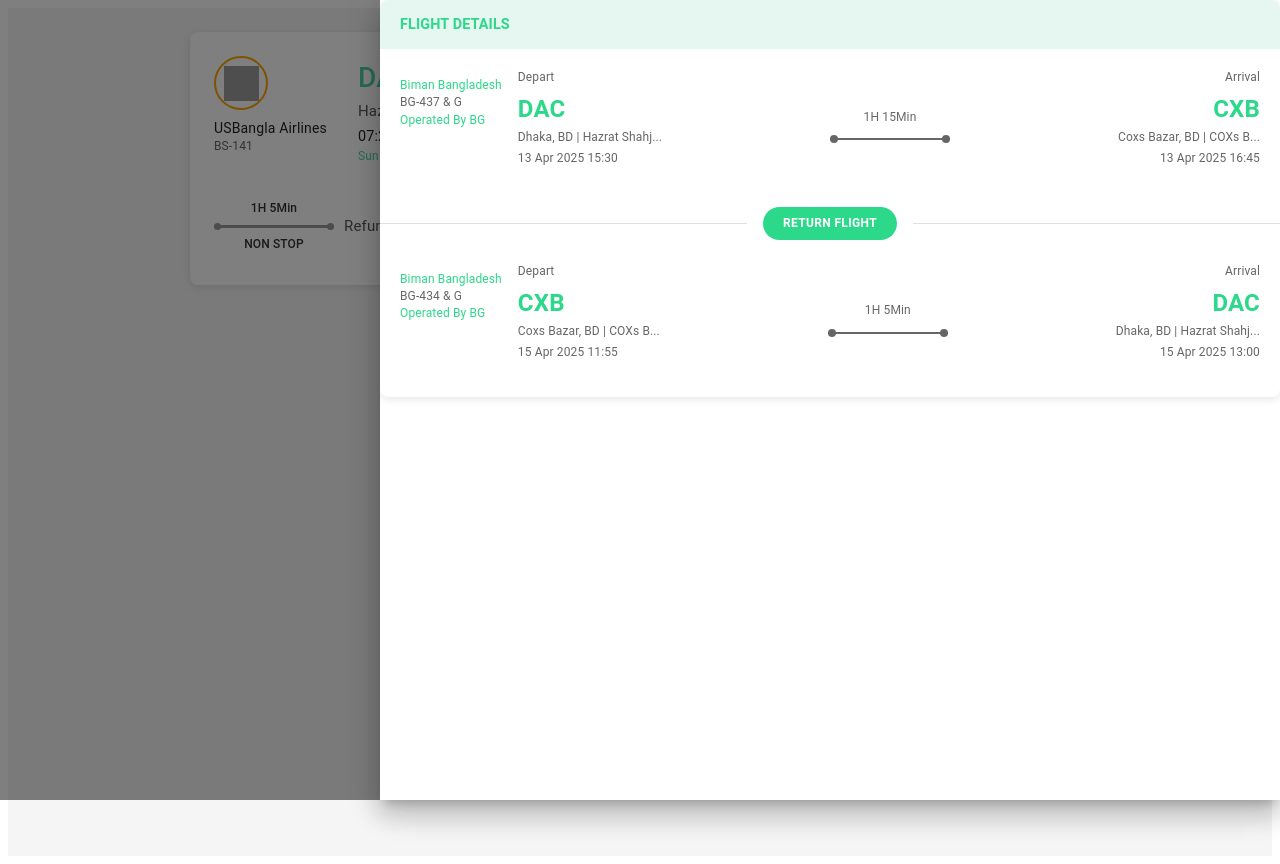
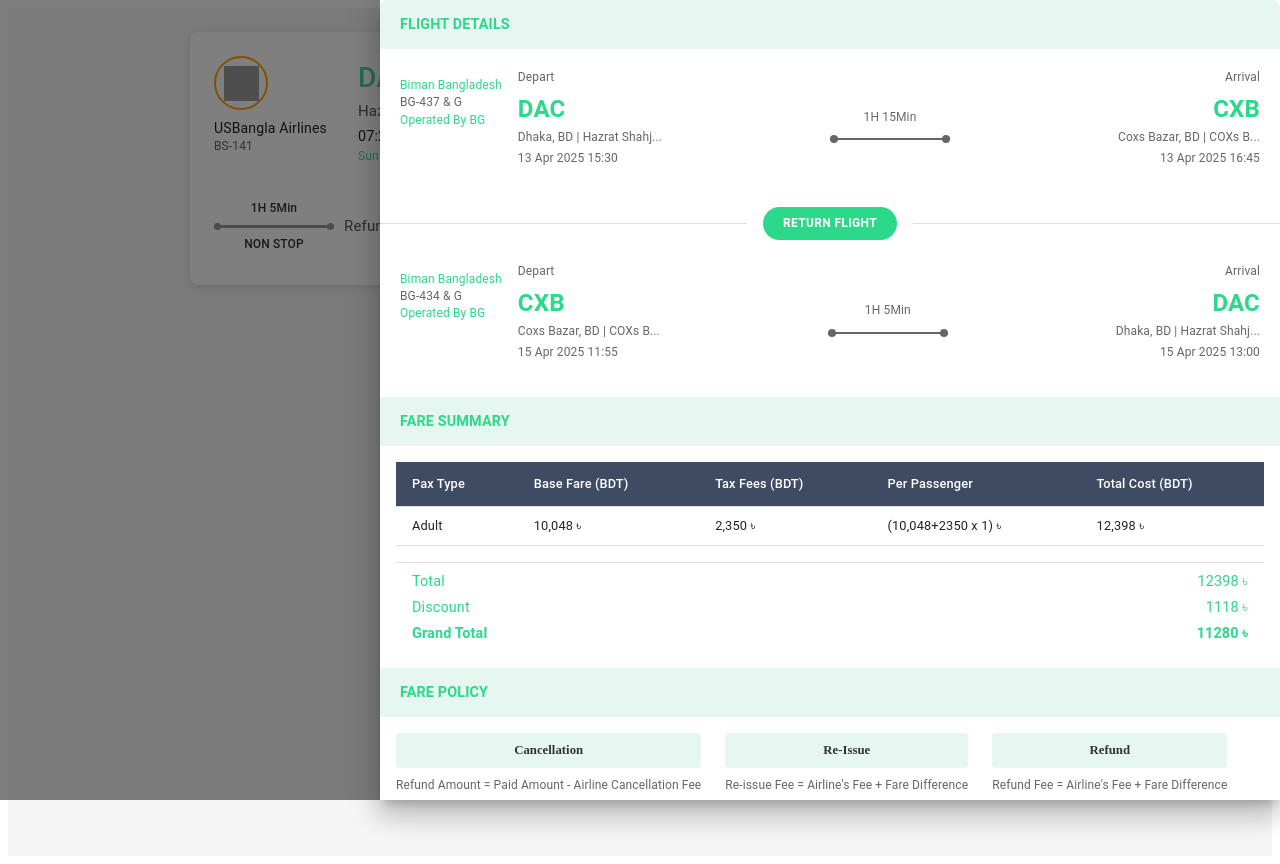
Before and after one commit to rajib18197/Test-Next, a React (Vite) app: page /1 in a window 1280 px wide. Both pictures are taken after a click on the button "FLIGHT DETAILS". Built offline with nearby package versions, Linux system fonts and the light colour scheme; grey boxes are pictures that could not be loaded; some icons are missing.

Commit message:
Add Flight details UI - some minor changes on UI

```diff
--- a/src/features/flight/FlightCard.tsx
+++ b/src/features/flight/FlightCard.tsx
@@ -467,6 +467,13 @@
               arrivalTime: "13:00",
               duration: "1H 5Min",
             }}
+            fareSummary={{
+              baseFare: 10048,
+              taxFees: 2350,
+              totalCost: 12398,
+              discount: 1118,
+              grandTotal: 11280,
+            }}
           />
         </FlightDetailsDrawer>
       </PriceSection>
--- a/src/features/flight/FlightDetails.tsx
+++ b/src/features/flight/FlightDetails.tsx
@@ -1,7 +1,18 @@
 import type React from "react";
-import { Box, Typography, Paper, styled, Button, Tooltip } from "@mui/material";
-// import AirlineLogo from "./airline-logo";
-
+import {
+  Box,
+  Typography,
+  Paper,
+  styled,
+  Button,
+  Tooltip,
+  Table,
+  TableBody,
+  TableCell,
+  TableHead,
+  TableRow,
+  Grid,
+} from "@mui/material";
 // Custom styled components
 const FlightDetailsContainer = styled(Paper)({
   borderRadius: 8,
@@ -12,7 +23,7 @@
   margin: "0 auto",
 });
 
-const FlightDetailsHeader = styled(Box)({
+const SectionHeader = styled(Box)({
   backgroundColor: "#e6f7f2",
   padding: "12px 20px",
 });
@@ -81,6 +92,55 @@
   zIndex: 0,
 });
 
+// New styled components for fare summary and policy
+const StyledTableCell = styled(TableCell)({
+  padding: "10px 16px",
+  fontSize: "0.8rem",
+});
+
+const StyledTableHeaderCell = styled(TableCell)({
+  padding: "10px 16px",
+  fontSize: "0.8rem",
+  backgroundColor: "#3f4b63",
+  color: "white",
+});
+
+const PolicyBox = styled(Box)({
+  backgroundColor: "#e6f7f2",
+  padding: "10px",
+  borderRadius: "4px",
+  fontSize: "0.8rem",
+  fontWeight: "bold",
+  color: "#333",
+  textAlign: "center",
+  marginBottom: "8px",
+});
+
+const PolicyText = styled(Typography)({
+  fontSize: "0.75rem",
+  color: "#666",
+});
+
+const FooterContainer = styled(Box)({
+  backgroundColor: "#2cd889",
+  padding: "16px 20px",
+  display: "flex",
+  justifyContent: "space-between",
+  alignItems: "center",
+});
+
+const BookHoldButton = styled(Button)({
+  backgroundColor: "#3f4b63",
+  color: "white",
+  borderRadius: 25,
+  padding: "8px 24px",
+  fontWeight: "bold",
+  textTransform: "uppercase",
+  "&:hover": {
+    backgroundColor: "#2d3748",
+  },
+});
+
 interface FlightDetailsProps {
   outboundFlight: {
     airline: string;
@@ -122,16 +182,24 @@
     arrivalTime: string;
     duration: string;
   };
+  fareSummary?: {
+    baseFare: number;
+    taxFees: number;
+    totalCost: number;
+    discount: number;
+    grandTotal: number;
+  };
 }
 
 const FlightDetails: React.FC<FlightDetailsProps> = ({
   outboundFlight,
   returnFlight,
+  fareSummary,
 }) => {
   return (
     <FlightDetailsContainer>
       {/* Header */}
-      <FlightDetailsHeader>
+      <SectionHeader>
         <Typography
           variant="subtitle1"
           sx={{
@@ -142,15 +210,12 @@
         >
           FLIGHT DETAILS
         </Typography>
-      </FlightDetailsHeader>
+      </SectionHeader>
 
       {/* Outbound Flight */}
       <FlightSegment>
         {/* Airline Logo and Info */}
         <Box>
-          {/* <AirlineLogoContainer>
-            <AirlineLogo />
-          </AirlineLogoContainer> */}
           <Typography
             variant="body2"
             sx={{ color: "#2cd889", fontSize: "0.75rem", mt: 1 }}
@@ -296,9 +361,6 @@
       <FlightSegment>
         {/* Airline Logo and Info */}
         <Box>
-          {/* <AirlineLogoContainer>
-            <AirlineLogo />
-          </AirlineLogoContainer> */}
           <Typography
             variant="body2"
             sx={{ color: "#2cd889", fontSize: "0.75rem", mt: 1 }}
@@ -423,6 +485,130 @@
           </Box>
         </Box>
       </FlightSegment>
+
+      {/* FARE SUMMARY SECTION */}
+      <SectionHeader>
+        <Typography
+          variant="subtitle1"
+          sx={{
+            color: "#2cd889",
+            fontWeight: "bold",
+            fontSize: "0.9rem",
+          }}
+        >
+          FARE SUMMARY
+        </Typography>
+      </SectionHeader>
+
+      <Box p={2}>
+        <Table size="small">
+          <TableHead>
+            <TableRow>
+              <StyledTableHeaderCell>Pax Type</StyledTableHeaderCell>
+              <StyledTableHeaderCell>Base Fare (BDT)</StyledTableHeaderCell>
+              <StyledTableHeaderCell>Tax Fees (BDT)</StyledTableHeaderCell>
+              <StyledTableHeaderCell>Per Passenger</StyledTableHeaderCell>
+              <StyledTableHeaderCell>Total Cost (BDT)</StyledTableHeaderCell>
+            </TableRow>
+          </TableHead>
+          <TableBody>
+            <TableRow>
+              <StyledTableCell>Adult</StyledTableCell>
+              <StyledTableCell>10,048 ৳</StyledTableCell>
+              <StyledTableCell>2,350 ৳</StyledTableCell>
+              <StyledTableCell>(10,048+2350 x 1) ৳</StyledTableCell>
+              <StyledTableCell>12,398 ৳</StyledTableCell>
+            </TableRow>
+          </TableBody>
+        </Table>
+
+        <Box mt={2} px={2} py={1} sx={{ borderTop: "1px solid #e0e0e0" }}>
+          <Box display="flex" justifyContent="space-between" mb={0.5}>
+            <Typography sx={{ color: "#2cd889", fontSize: "0.9rem" }}>
+              Total
+            </Typography>
+            <Typography sx={{ color: "#2cd889", fontSize: "0.9rem" }}>
+              12398 ৳
+            </Typography>
+          </Box>
+          <Box display="flex" justifyContent="space-between" mb={0.5}>
+            <Typography sx={{ color: "#2cd889", fontSize: "0.9rem" }}>
+              Discount
+            </Typography>
+            <Typography sx={{ color: "#2cd889", fontSize: "0.9rem" }}>
+              1118 ৳
+            </Typography>
+          </Box>
+          <Box display="flex" justifyContent="space-between">
+            <Typography
+              sx={{ color: "#2cd889", fontSize: "0.9rem", fontWeight: "bold" }}
+            >
+              Grand Total
+            </Typography>
+            <Typography
+              sx={{ color: "#2cd889", fontSize: "0.9rem", fontWeight: "bold" }}
+            >
+              11280 ৳
+            </Typography>
+          </Box>
+        </Box>
+      </Box>
+
+      {/* FARE POLICY SECTION */}
+      <SectionHeader>
+        <Typography
+          variant="subtitle1"
+          sx={{
+            color: "#2cd889",
+            fontWeight: "bold",
+            fontSize: "0.9rem",
+          }}
+        >
+          FARE POLICY
+        </Typography>
+      </SectionHeader>
+
+      <Box p={2}>
+        <Grid container spacing={3}>
+          <Grid item xs={12} md={6}>
+            <PolicyBox>Cancellation</PolicyBox>
+            <PolicyText>
+              Refund Amount = Paid Amount - Airline Cancellation Fee
+            </PolicyText>
+          </Grid>
+          <Grid item xs={12} md={6}>
+            <PolicyBox>Re-Issue</PolicyBox>
+            <PolicyText>
+              Re-issue Fee = Airline's Fee + Fare Difference
+            </PolicyText>
+          </Grid>
+          <Grid item xs={12} md={6}>
+            <PolicyBox>Refund</PolicyBox>
+            <PolicyText>
+              Refund Fee = Airline's Fee + Fare Difference
+            </PolicyText>
+          </Grid>
+          <Grid item xs={12} md={6}>
+            <PolicyBox>Void</PolicyBox>
+            <PolicyText>Void Fee = Airline's Fee + Fare Difference</PolicyText>
+          </Grid>
+        </Grid>
+      </Box>
+
+      {/* Footer with Book & Hold */}
+      <FooterContainer>
+        <Box>
+          <Typography sx={{ color: "white", fontSize: "0.8rem" }}>
+            Total (include VAT)
+          </Typography>
+          <Typography
+            sx={{ color: "white", fontSize: "1.2rem", fontWeight: "bold" }}
+          >
+            Fare: 11280 ৳
+          </Typography>
+        </Box>
+        <BookHoldButton>BOOK & HOLD</BookHoldButton>
+      </FooterContainer>
     </FlightDetailsContainer>
   );
 };
```
